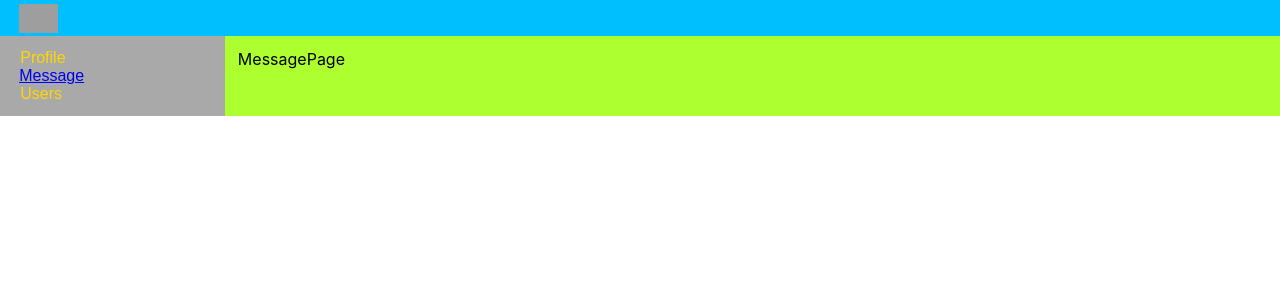
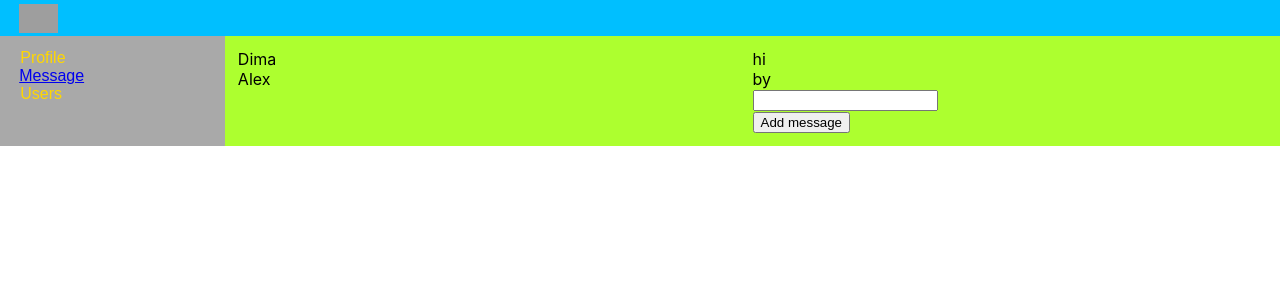
Before and after one commit to DmitryShastel/Home_Tasks_2.0, a React (Create React App) app in the folder home_tasks_2.0/: page /message in a window 1280 px wide. Shown: the top 300 px of the page. Built offline with nearby package versions, Linux system fonts and the light colour scheme; grey boxes are pictures that could not be loaded.

Commit message:
The SocialNetwork: MessagePage test is done

```diff
--- /dev/null
+++ b/home_tasks_2.0/src/SocialNetwork/menuPage/messagePage/containerMessagePage.ts
@@ -0,0 +1,5 @@
+import {connect} from "react-redux";
+
+
+
+export default connect()
--- /dev/null
+++ b/home_tasks_2.0/src/SocialNetwork/menuPage/messagePage/messagePage.module.css
@@ -0,0 +1,8 @@
+.container {
+    display: flex;
+    flex-direction: row;
+}
+
+.block {
+    flex: 1;
+}
--- a/home_tasks_2.0/src/SocialNetwork/menuPage/messagePage/messagePage.tsx
+++ b/home_tasks_2.0/src/SocialNetwork/menuPage/messagePage/messagePage.tsx
@@ -1,9 +1,47 @@
 import React from 'react';
+import messagePageStyle from './messagePage.module.css'
 
 export const MessagePage = () => {
+
+    const messageState = {
+        dialog: [
+            {id: 1, name: 'Dima'},
+            {id: 2, name: 'Alex'},
+        ],
+        message: [
+            {id: 1, message: 'hi'},
+            {id: 2, message: 'by'},
+        ],
+        newMessageText: ''
+    }
+
+    const dialogsList = messageState.dialog.map(d =>
+        <div>
+            <span><img/></span>
+            <span>{d.name}</span>
+        </div>
+    )
+
+    const messageList = messageState.message.map(m =>
+        <div>
+            <span><img/></span>
+            <span>{m.message}</span>
+        </div>
+    )
+
+
     return (
-        <div>
-            MessagePage
+        <div className={messagePageStyle.container}>
+            <div className={messagePageStyle.block}>{dialogsList}</div>
+            <div className={messagePageStyle.block}>
+                {messageList}
+                <div>
+                    <input/>
+                    <div>
+                        <button>Add message</button>
+                    </div>
+                </div>
+            </div>
         </div>
     );
 };
--- a/home_tasks_2.0/src/SocialNetwork/menuPage/profilePage/profilePage.tsx
+++ b/home_tasks_2.0/src/SocialNetwork/menuPage/profilePage/profilePage.tsx
@@ -3,13 +3,15 @@ import profilePageStyle from './profilePage.module.css'
 
 export const ProfilePage = () => {
 
+    const postState = {
+        posts: [
+            {id: 1, title: 'Test tile', likeCount: 'like185'},
+            {id: 2, title: 'Test tile2', likeCount: 'like1'},
+        ],
+        newPostText: ''
+    }
 
-    const usersPost = [
-        {id: 1, title: 'Test tile', likeCount: 'like185'},
-        {id: 2, title: 'Test tile2', likeCount: 'like1'},
-    ]
-
-    const posts = usersPost.map((post) =>
+    const posts = postState.posts.map((post) =>
         <div>
             <span></span>
             <img src='https://ps.w.org/user-avatar-reloaded/assets/icon-256x256.png?rev=2540745'/>
@@ -19,7 +21,8 @@ export const ProfilePage = () => {
 
     return (
         <div>
-            <img src='https://media.gettyimages.com/id/1366983055/photo/scenic-view-of-snow-covered-land-against-clear-blue-sky-schmerikon-switzerland.jpg?s=612x612&w=gi&k=20&c=RrIcuSymIsedaNW0z8NVIJ8B5F3cK4qVqD-rFXm53_Q='/>
+            <img
+                src='https://media.gettyimages.com/id/1366983055/photo/scenic-view-of-snow-covered-land-against-clear-blue-sky-schmerikon-switzerland.jpg?s=612x612&w=gi&k=20&c=RrIcuSymIsedaNW0z8NVIJ8B5F3cK4qVqD-rFXm53_Q='/>
             <div>
                 <>Description</>
                 <h4>My posts</h4>
```
